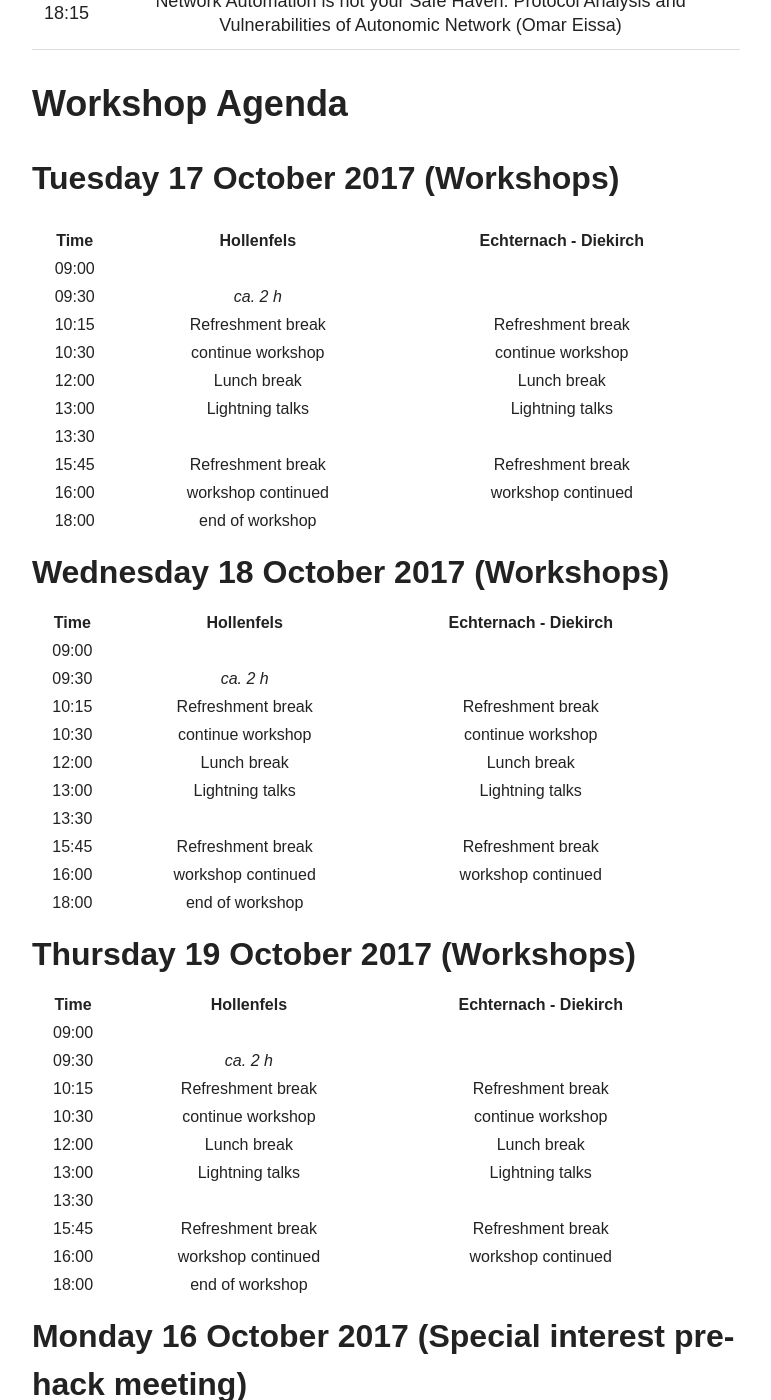
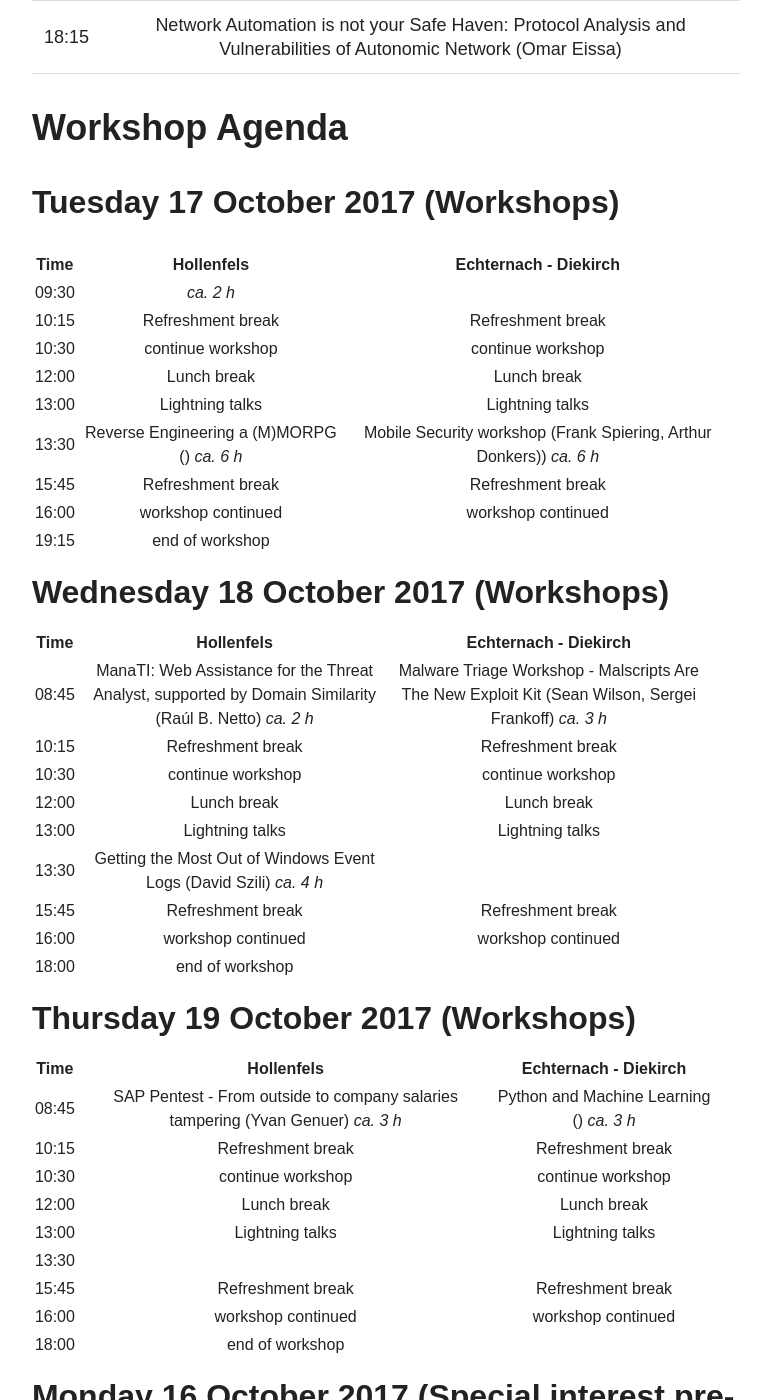
Before and after one commit to adulau/hack-lu-2017, a Jekyll site: the page built from agenda/index.md, in a window 1280 px wide and 1400 px high, scrolled down 3632 px. Shown: the whole window, without its empty margins (254-1025 px from the left). Built offline with Jekyll 4.4.1, drawn with Linux system fonts in a browser that asks for light colours; nearby versions of some CDN libraries; some of the changed text lies outside the part shown.

Commit message:
added workshops

```diff
--- a/agenda/index.md
+++ b/agenda/index.md
@@ -24,13 +24,13 @@
 | 11:15 | [Keynote: Queer Privacy & Building Consensual Systems](http://2017.hack.lu/talks/#queer-privacy--building-consensual-systems) ([Sarah Jamie Lewis](http://2017.hack.lu/talks/#bio-sarah-jamie-lewis)) |
 | 12:00 | Lunch |
 | 13:00 | [Lightning talks](http://piratepad.net/2stuvx5AYt)|
-| 13:30 | [Countering Security Threats by Sharing Information: Emerging Civil Society Practices](http://2017.hack.lu/talks/#countering-security-threats-by-sharing-information-emerging-civil-society-practices) ([Becky Kazansky](http://2017.hack.lu/talks/#bio-becky-kazansky)) |
+| 13:30 | [ManaTI: Web Assistance for the Threat Analyst, supported by Domain Similarity](http://2017.hack.lu/talks/#manatihttpsgithubcomstratosphereipsmanati-web-assistance-for-the-threat-analyst-supported-by-domain-similarity-talk-and-workshop) ([Raúl B. Netto](http://2017.hack.lu/talks/#bio-ral-bentez-netto---honeyjackhttpsgithubcomhoneyjack))|
 | 14:15 | [Digital Vengeance: Exploiting Notorious C&C Toolkits](http://2017.hack.lu/talks/#digital-vengeance-exploiting-notorious-cc-toolkits) ([Waylon Grange](http://2017.hack.lu/talks/#bio-waylon-grange)) <!--- static: day -->|
 | 15:00 | [Malicious use of Microsoft "Local Administrator Password Solution"](http://2017.hack.lu/talks/#malicious-use-of-microsoft-local-administrator-password-solution) ([Maxime Clementz](http://2017.hack.lu/talks/#bio-maxime-clementz--antoine-goichot), [Antoine Goichot](http://2017.hack.lu/talks/#bio-maxime-clementz--antoine-goichot)) <!--- static 17 or 18 -->|
 | 15:45 | Refreshment break |
 | 16:00 | [Device sensors meet the web - a story of sadness and regret](http://2017.hack.lu/talks/#device-sensors-meet-the-web---a-story-of-sadness-and-regret) ([Lukasz Olejnik](http://2017.hack.lu/talks/#bio-lukasz-olejnik---lukolejnik), [Claudio Caracciolo](http://2017.hack.lu/talks/#bio-claudio-caracciolo---holesec))<!--- static on 17 -->|
 | 16:45 | [The Bicho: An Advanced Car Backdoor Maker](http://2017.hack.lu/talks/#the-bicho-an-advanced-car-backdoor-maker) ([Sheila Ayelen Berta](http://2017.hack.lu/talks/#bio-sheila-ayelen-berta---unapibageek)) <!--- static on 17--> |
-| 17:30 | |
+| 17:30 |[Countering Security Threats by Sharing Information: Emerging Civil Society Practices](http://2017.hack.lu/talks/#countering-security-threats-by-sharing-information-emerging-civil-society-practices) ([Becky Kazansky](http://2017.hack.lu/talks/#bio-becky-kazansky))  |
 | 18:15 |[Intel AMT: Using & Abusing the Ghost in the Machine](http://2017.hack.lu/talks/#intel-amt-using--abusing-the-ghost-in-the-machine) ([Parth Shukla](http://2017.hack.lu/talks/#bio-parth-shukla)) <!--- static 45+15 (Last talk of the day) --> |
 {: class="table"}
 
@@ -88,16 +88,15 @@
 
 | Time | Hollenfels | Echternach - Diekirch |
 |:----:|:----------:|:----------------------:|
-| 09:00 | | |
 | 09:30 |  *ca. 2 h*||
 | 10:15 | Refreshment break | Refreshment break|
 | 10:30 | continue workshop | continue workshop|
 | 12:00 | Lunch break | Lunch break|
 | 13:00 |[Lightning talks](http://piratepad.net/2stuvx5AYt)  | [Lightning talks](http://piratepad.net/2stuvx5AYt)|
-| 13:30 |<!--- static -->||
+| 13:30 | [Reverse Engineering  a (M)MORPG](http://2017.hack.lu/talks/#reverse-engineering--a-mmorpg) ([](http://2017.hack.lu/talks/#bio-antonin-beaujeant---beaujeant)) *ca. 6 h* <!--- static duration-->|[Mobile Security workshop](http://2017.hack.lu/talks/#mobile-security-workshop) ([Frank Spiering](http://2017.hack.lu/talks/#bio-frank-spierings-1), [Arthur Donkers](http://2017.hack.lu/talks/#bio-arthur-donkers))) *ca. 6 h*|
 | 15:45 | Refreshment break |Refreshment break||
 | 16:00 |workshop continued| workshop continued ||
-| 18:00 |end of workshop|  ||
+| 19:15 |end of workshop|  ||
 
 {: class="table"}
 
@@ -107,13 +106,12 @@
 
 | Time | Hollenfels | Echternach - Diekirch |
 |:----:|:----------:|:----------------------:|
-| 09:00 | | |
-| 09:30 |  *ca. 2 h*||
+| 08:45 | [ManaTI: Web Assistance for the Threat Analyst, supported by Domain Similarity](http://2017.hack.lu/talks/#manatihttpsgithubcomstratosphereipsmanati-web-assistance-for-the-threat-analyst-supported-by-domain-similarity-talk-and-workshop) ([Raúl B. Netto](http://2017.hack.lu/talks/#bio-ral-bentez-netto---honeyjackhttpsgithubcomhoneyjack)) *ca. 2 h*|[Malware Triage Workshop - Malscripts Are The New Exploit Kit](http://2017.hack.lu/talks/#malware-triage-workshop---malscripts-are-the-new-exploit-kit) ([Sean Wilson](http://2017.hack.lu/talks/#bio-sean-wilson), [Sergei Frankoff](http://2017.hack.lu/talks/#bio-sergei-frankoff)) *ca. 3 h*|
 | 10:15 | Refreshment break | Refreshment break|
 | 10:30 | continue workshop | continue workshop|
 | 12:00 | Lunch break | Lunch break|
 | 13:00 |[Lightning talks](http://piratepad.net/2stuvx5AYt)  | [Lightning talks](http://piratepad.net/2stuvx5AYt)|
-| 13:30 |<!--- static -->||
+| 13:30 |[Getting the Most Out of Windows Event Logs](http://2017.hack.lu/talks/#getting-the-most-out-of-windows-event-logs) ([David Szili](http://2017.hack.lu/talks/#bio-david-szili)) *ca. 4 h*||
 | 15:45 | Refreshment break |Refreshment break||
 | 16:00 |workshop continued| workshop continued ||
 | 18:00 |end of workshop|  ||     |                        |           |
@@ -125,8 +123,7 @@
 
 | Time | Hollenfels | Echternach - Diekirch |
 |:----:|:----------:|:----------------------:|
-| 09:00 | | |
-| 09:30 |  *ca. 2 h*||
+| 08:45 | [SAP Pentest - From outside to company salaries tampering](http://2017.hack.lu/talks/#sap-pentest---from-outside-to-company-salaries-tampering) ([Yvan Genuer](http://2017.hack.lu/talks/#bio-yvan-genuer)) *ca. 3 h*|[Python and Machine Learning](http://2017.hack.lu/talks/#python-and-machine-learning) ([](http://2017.hack.lu/talks/#bio-sbastien-larinier---sebdravenhttpstwittercomsebdraven)) *ca. 3 h*|
 | 10:15 | Refreshment break | Refreshment break|
 | 10:30 | continue workshop | continue workshop|
 | 12:00 | Lunch break | Lunch break|
```
